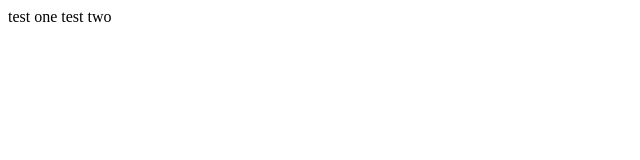
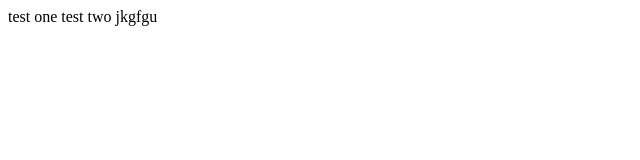
Before and after one commit to irynahutsalo/git-test, a plain HTML site: page index.html in a window 1280 px wide. Shown: the full height of the page, 0-640 px from the left. Drawn offline with Linux system fonts and the light colour scheme.

Commit message:
mychange

```diff
--- a/index.html
+++ b/index.html
@@ -8,5 +8,6 @@
 <body>
     test one
     test two
+    jkgfgu
 </body>
 </html>
```
